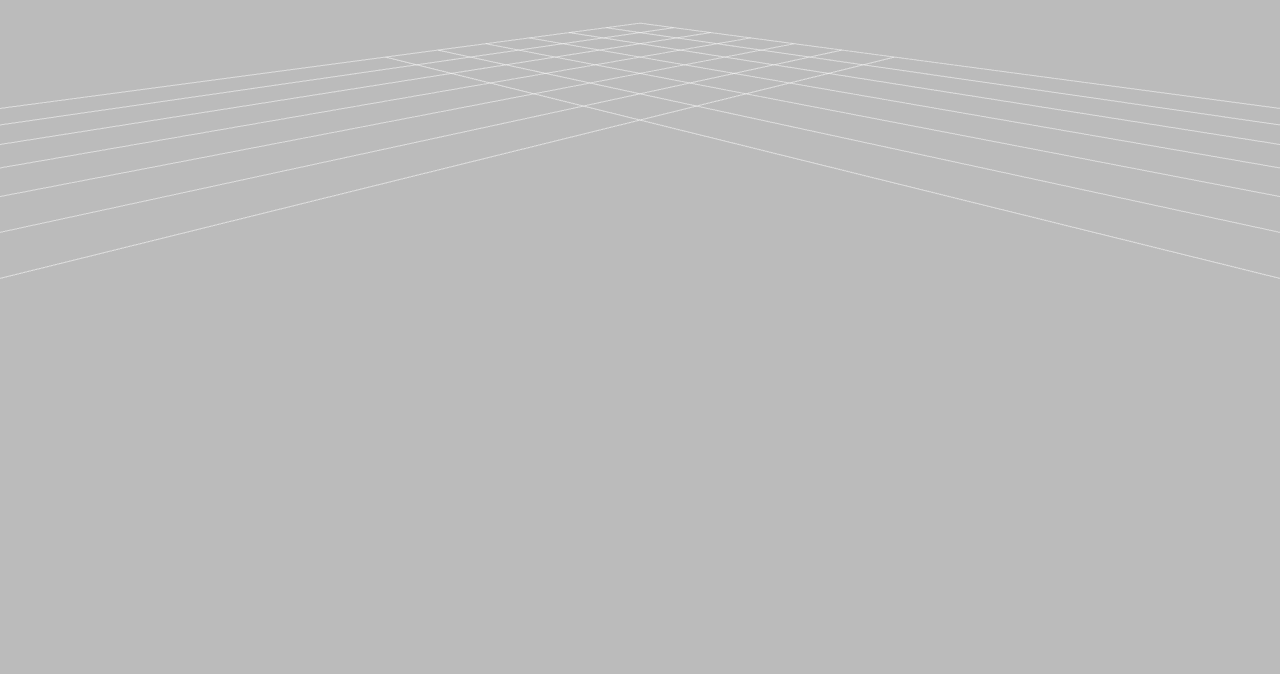
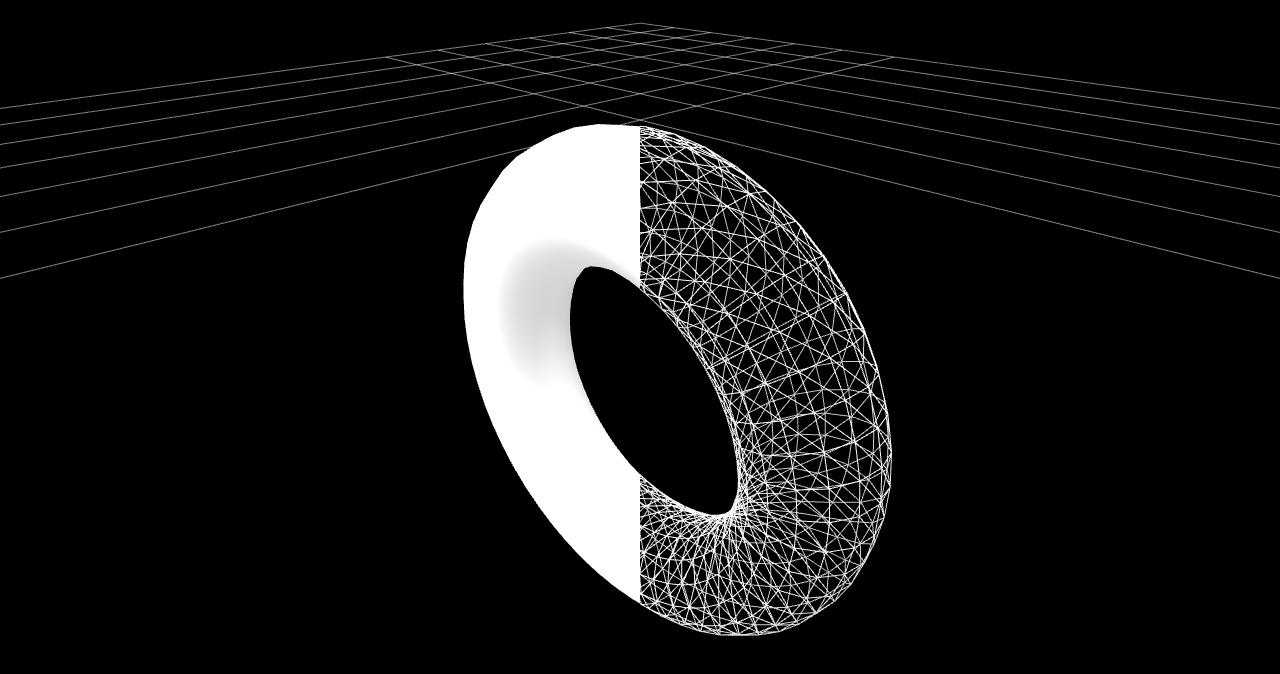
Before and after one commit to jchangz/3dp-kbd-test, a plain HTML site: page examples/topology.html in a window 1280 px wide. Drawn offline with nearby package versions, Linux system fonts and the light colour scheme; animation ran at ten frames a second.

Commit message:
feat: add split scene on topology environment

```diff
--- a/examples/topology.html
+++ b/examples/topology.html
@@ -26,7 +26,8 @@
             import { OrbitControls } from 'three/addons/controls/OrbitControls.js';
             import { RoomEnvironment } from 'three/addons/environments/RoomEnvironment.js';
 
-            let camera, scene, renderer, controls;
+            let camera, renderer, controls;
+            let sceneL, sceneR;
 
             init();
             animate();
@@ -35,6 +36,8 @@
                 renderer = new THREE.WebGLRenderer({ antialias: true });
                 renderer.setPixelRatio(window.devicePixelRatio);
                 renderer.setSize(window.innerWidth, window.innerHeight);
+                renderer.setScissorTest(true);
+                renderer.setAnimationLoop(animate);
                 document.body.appendChild(renderer.domElement);
 
                 camera = new THREE.PerspectiveCamera(60, window.innerWidth / window.innerHeight, 0.1, 100);
@@ -43,16 +46,30 @@
                 const environment = new RoomEnvironment(renderer);
                 const pmremGenerator = new THREE.PMREMGenerator(renderer);
 
-                scene = new THREE.Scene();
-                scene.background = new THREE.Color(0xbbbbbb);
-                scene.environment = pmremGenerator.fromScene(environment).texture;
+                sceneL = new THREE.Scene();
+                sceneL.background = new THREE.Color(0x000000);
+                sceneL.environment = pmremGenerator.fromScene(environment).texture;
+
+                sceneR = new THREE.Scene();
+                sceneR.background = new THREE.Color(0x000000);
+                sceneR.environment = pmremGenerator.fromScene(environment).texture;
+
+                const geometry = new THREE.TorusGeometry(0.5, 0.15, 16, 50);
+
+                const meshL = new THREE.Mesh(geometry, new THREE.MeshStandardMaterial());
+                sceneL.add(meshL);
+
+                const meshR = new THREE.Mesh(geometry, new THREE.MeshStandardMaterial({ wireframe: true }));
+                sceneR.add(meshR);
+
                 environment.dispose();
 
                 const grid = new THREE.GridHelper(10, 20, 0xffffff, 0xffffff);
                 grid.material.opacity = 0.5;
                 grid.material.depthWrite = false;
                 grid.material.transparent = true;
-                scene.add(grid);
+                sceneL.add(grid.clone());
+                sceneR.add(grid.clone());
 
                 controls = new OrbitControls(camera, renderer.domElement);
                 controls.minDistance = 1;
@@ -74,10 +91,11 @@
             }
 
             function animate() {
-                controls.update();
-                renderer.render(scene, camera);
+                renderer.setScissor(0, 0, window.innerWidth / 2, window.innerHeight);
+                renderer.render(sceneL, camera);
 
-                requestAnimationFrame(animate);
+                renderer.setScissor(window.innerWidth / 2, 0, window.innerWidth, window.innerHeight);
+                renderer.render(sceneR, camera);
             }
         </script>
     </body>
```
Also changed, not shown: index.html (+1 -0 lines).
